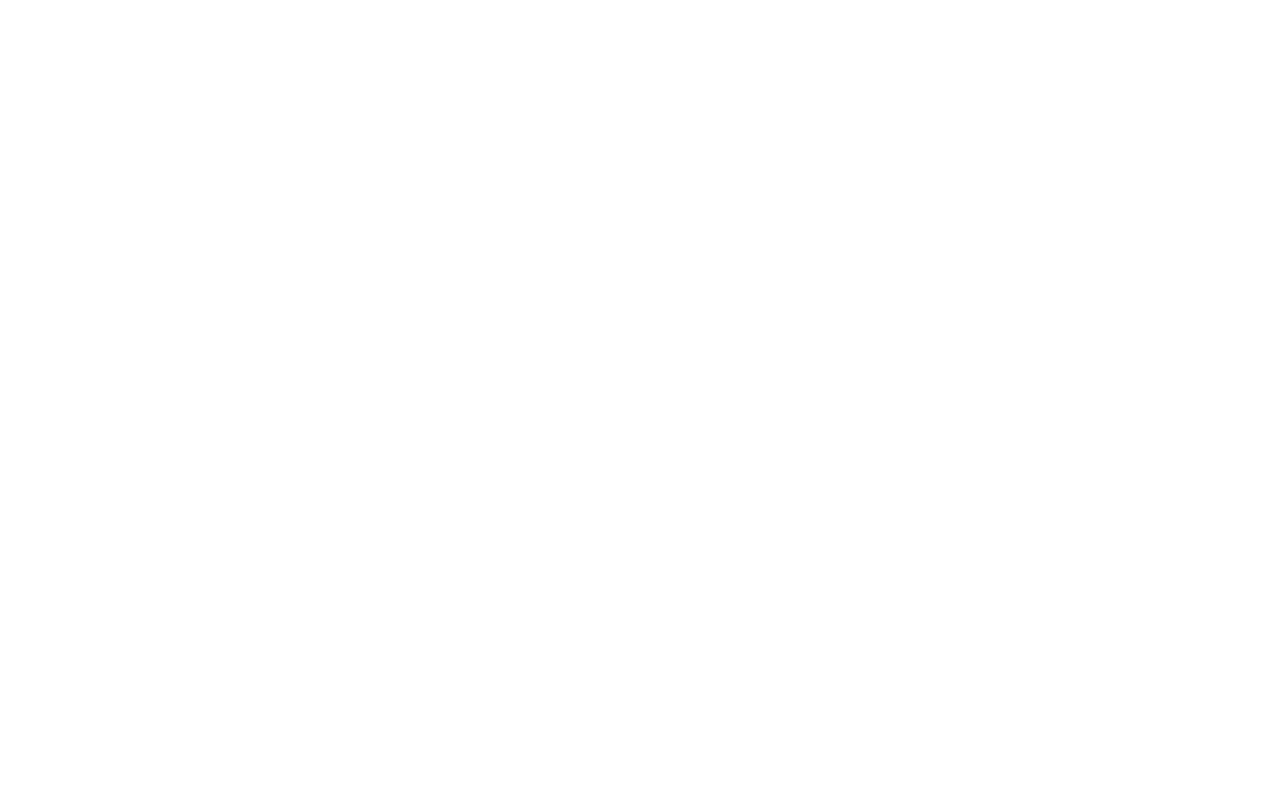
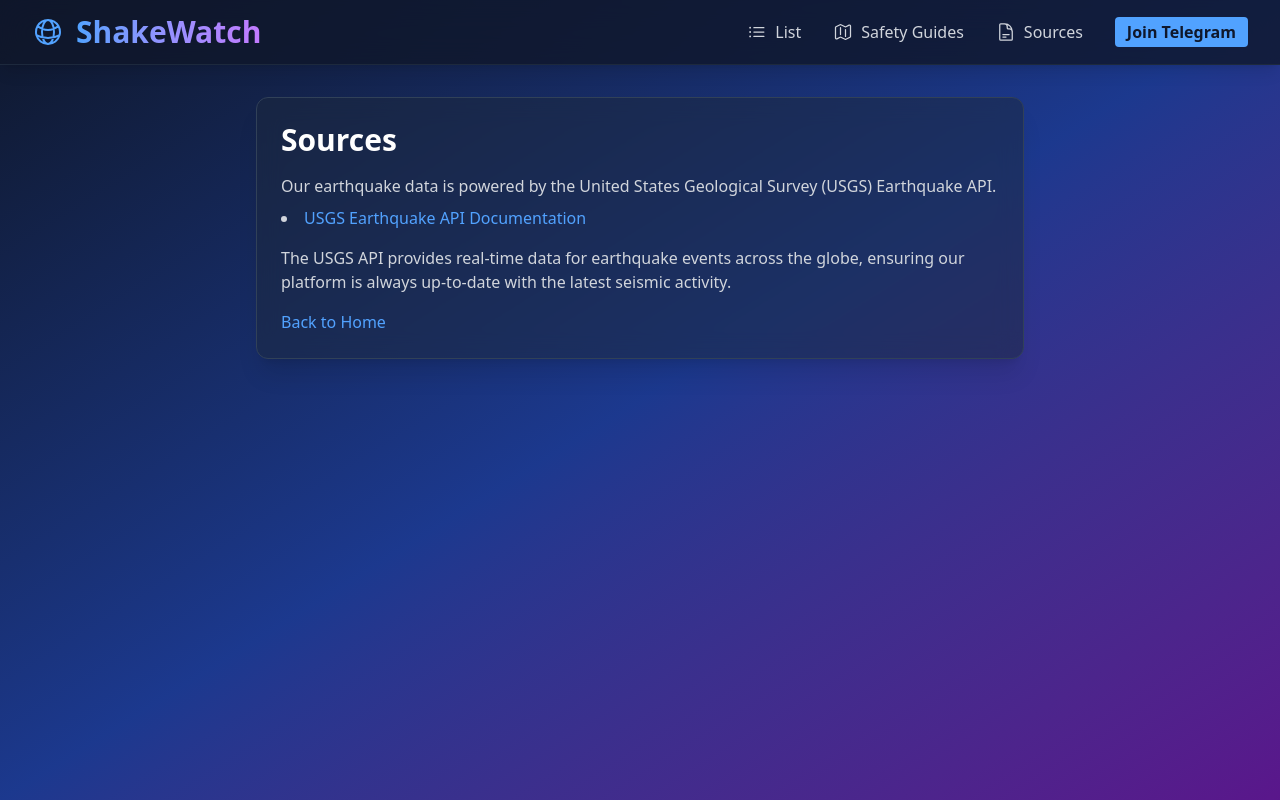
Before and after one commit to GDGAAU/earthquake_web, a React (Vite) app in the folder frontend/: page /sources in a window 1280 px wide. Before the commit this address had no page. Built offline with nearby package versions, Linux system fonts and the light colour scheme.

Commit message:
ADD SOURCES HOME PAGE

```diff
--- a/frontend/src/App.jsx
+++ b/frontend/src/App.jsx
@@ -3,6 +3,7 @@
 import Home from './pages/Home';
 import Dashboard from './pages/Dashboard';
 import SafetyGuides from './pages/SafetyGuides';
+import Sources from './pages/Sources';
 
 function App() {
   return (
@@ -11,6 +12,7 @@
         <Route path="/" element={<Dashboard />} />
         <Route path="/home" element={<Home />} />
         <Route path="/safety-guides" element={<SafetyGuides />} />
+        <Route path="/sources" element={<Sources />} />
       </Routes>
     </BrowserRouter>
   );
--- a/frontend/src/components/Header.jsx
+++ b/frontend/src/components/Header.jsx
@@ -1,9 +1,7 @@
 import React from 'react'
-import { MapIcon, ListBulletIcon } from '@heroicons/react/24/outline';
-import { GlobeAltIcon } from '@heroicons/react/24/outline';
+import { MapIcon, ListBulletIcon, DocumentTextIcon, GlobeAltIcon } from '@heroicons/react/24/outline';
 import { motion } from 'framer-motion';
 import { Link } from 'react-router-dom';
-
 
 export default function Header() {
   return (
@@ -22,8 +20,8 @@
             <h1 className="text-3xl font-extrabold text-transparent bg-clip-text bg-gradient-to-r from-blue-400 to-purple-400">
               ShakeWatch
             </h1>
-            </motion.div>
-          </Link>
+          </motion.div>
+        </Link>
         <nav>
           <ul className="flex space-x-8 items-center">
             <motion.li whileHover={{ scale: 1.1 }}>
@@ -45,6 +43,15 @@
               </Link>
             </motion.li>
             <motion.li whileHover={{ scale: 1.1 }}>
+              <Link
+                to="/sources"
+                className="flex items-center space-x-2 text-gray-300 hover:text-blue-400 transition-colors duration-200"
+              >
+                <DocumentTextIcon className="h-5 w-5" />
+                <span className="font-medium">Sources</span>
+              </Link>
+            </motion.li>
+            <motion.li whileHover={{ scale: 1.1 }}>
               <a
                 href="https://t.me/earth_not_prov"
                 target="_blank"
--- /dev/null
+++ b/frontend/src/pages/Sources.jsx
@@ -0,0 +1,46 @@
+import React from 'react';
+import { motion } from 'framer-motion';
+import Header from '../components/Header';
+import { Link } from 'react-router-dom';
+
+function Sources() {
+  return (
+    <div className="min-h-screen bg-gradient-to-br from-slate-900 via-blue-900 to-purple-900">
+      <Header />
+      <main className="max-w-3xl mx-auto px-4 py-8">
+        <motion.div
+          initial={{ opacity: 0, y: 20 }}
+          animate={{ opacity: 1, y: 0 }}
+          className="bg-slate-800/50 backdrop-blur-md rounded-xl shadow-xl p-6 border border-slate-700"
+        >
+          <h1 className="text-3xl font-bold text-white mb-4">Sources</h1>
+          <p className="text-gray-300 mb-2">
+            Our earthquake data is powered by the United States Geological Survey (USGS) Earthquake API.
+          </p>
+          <ul className="list-disc list-inside text-gray-300 mb-4">
+            <li>
+              <a
+                href="https://earthquake.usgs.gov/fdsnws/event/1/"
+                target="_blank"
+                rel="noopener noreferrer"
+                className="text-blue-400 hover:underline"
+              >
+                USGS Earthquake API Documentation
+              </a>
+            </li>
+          </ul>
+          <p className="text-gray-300">
+            The USGS API provides real-time data for earthquake events across the globe, ensuring our platform is always up-to-date with the latest seismic activity.
+          </p>
+          <div className="mt-4">
+            <Link to="/" className="text-blue-400 hover:underline">
+              Back to Home
+            </Link>
+          </div>
+        </motion.div>
+      </main>
+    </div>
+  );
+}
+
+export default Sources;
```
